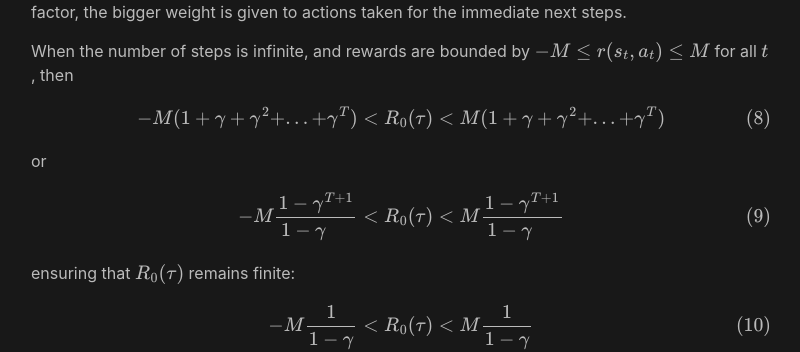
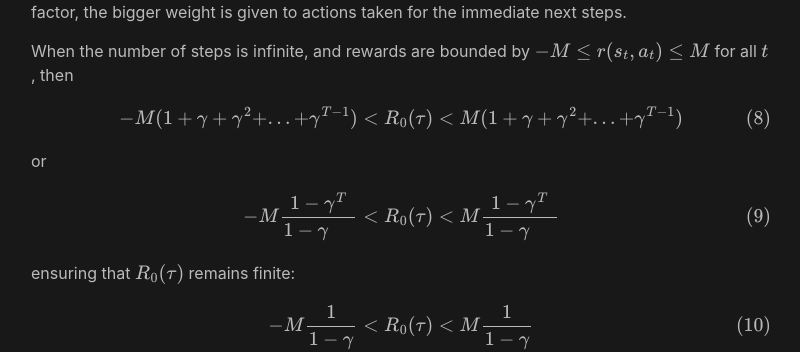
Before and after one commit to analytiq-hub/sigagent.github.io, a Jekyll site: the page built from machine_learning/_posts/2021-01-22-reinforce.md, in a window 1280 px wide and 900 px high, scrolled down 3627 px. Shown: the part 154-506 px from the top of the window, without its empty margins (239-1039 px from the left). Built offline with Jekyll 4.4.1, drawn with Linux system fonts in a browser that asks for light colours; formulas are drawn with MathJax 3; a script that is not in the unit is left out; part of the change alters nothing that is shown.

Commit message:
*** empty log message ***

```diff
--- a/machine_learning/_posts/2021-01-22-reinforce.md
+++ b/machine_learning/_posts/2021-01-22-reinforce.md
@@ -122,7 +122,7 @@ When the number of steps is infinite, and rewards are bounded by $$-M \le r(s_t,
 
 $$
 \begin{equation}
--M(1 +{\gamma} + {\gamma^2} + ... + {\gamma^{T}}) \lt R_0(\tau) \lt M(1 + {\gamma} + {\gamma^2} + ... + {\gamma^{T}})
+-M(1 +{\gamma} + {\gamma^2} + ... + {\gamma^{T-1}}) \lt R_0(\tau) \lt M(1 + {\gamma} + {\gamma^2} + ... + {\gamma^{T-1}})
 \end{equation}
 $$
 
@@ -130,7 +130,7 @@ or
 
 $$
 \begin{equation}
--M \frac{1-\gamma^{T+1}}{1-\gamma \phantom{(9)}} \lt R_0(\tau) \lt M \frac{1-\gamma^{T+1}}{1-\gamma \phantom{(9)}}
+-M \frac{1-\gamma^{T}}{1-\gamma \phantom{(9)}} \lt R_0(\tau) \lt M \frac{1-\gamma^{T}}{1-\gamma \phantom{(9)}}
 \end{equation}
 $$
 
```
